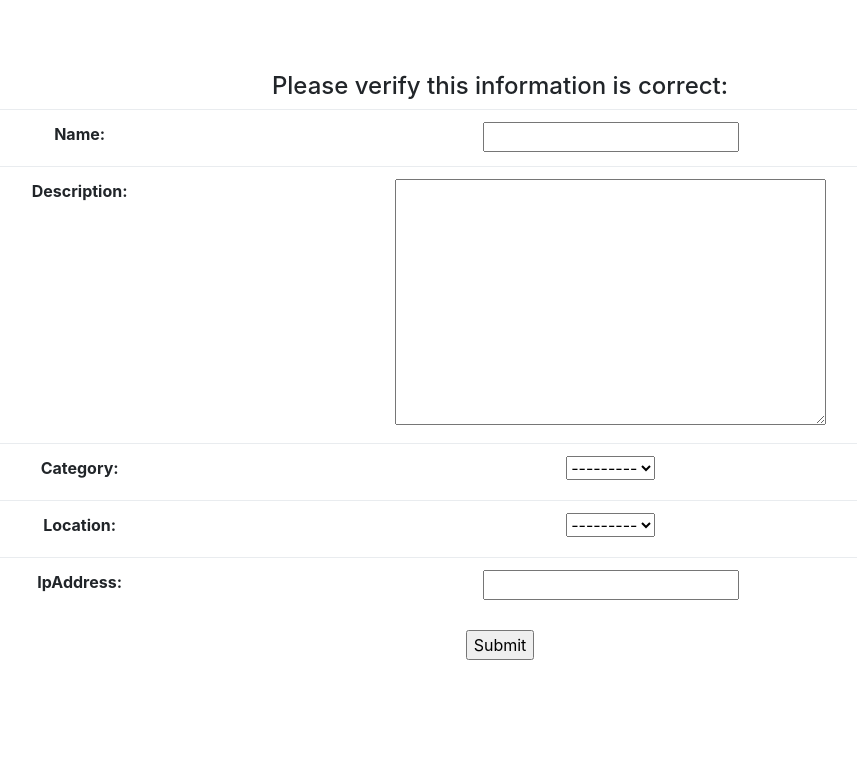
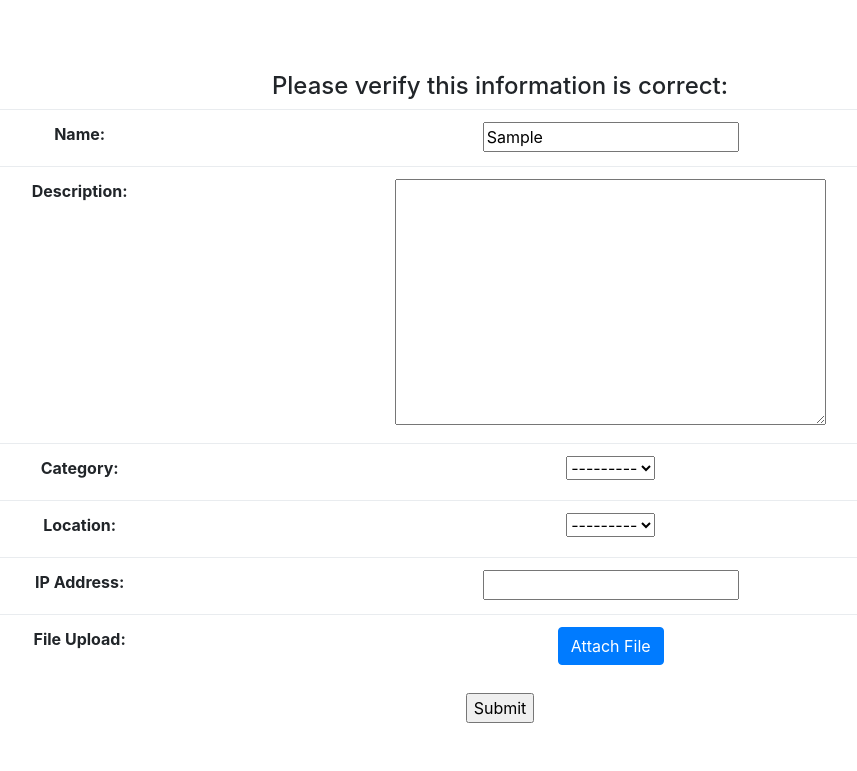
Before and after one commit to winstc/helpdesk, a Django app: page /ticket/open/ in a window 1280 px wide. Shown: the part 56-827 px from the top of the page, without its empty margins (140-997 px from the left). Before the commit the page ends 716 px from the top, so only its background shows below. Run offline with Django 3.2, Linux system fonts and the light colour scheme; the visitor is signed in with stand-in values (Sample User, id 1); data that the repository does not hold is empty; some libraries are stand-ins or nearby versions.

Commit message:
add new views for ticket management

```diff
--- a/helpdesk/tickets/forms.py
+++ b/helpdesk/tickets/forms.py
@@ -1,13 +1,30 @@
 from django.forms import ModelForm, TextInput
 
-import datetime
-
-
-from .models import Ticket, Location, Category, User
+from .models import Ticket, File
 
 
 class OpenForm(ModelForm):
 
+    def __init__(self, user, *args, **kwargs):
+        super(OpenForm, self).__init__(*args, **kwargs)
+        self.user = user
+        self.fields['name'].widget = TextInput(attrs={'value': self.user.first_name})
+
     class Meta:
         model = Ticket
         fields = ["name", "description", "category", "location", "ipAddress"]
+
+        labels = {
+            'ipAddress': "IP Address"
+        }
+
+
+class FileUploadForm(ModelForm):
+
+    class Meta:
+        model = File
+        fields = ["file", "description"]
+
+        help_texts = {
+            'description': "Give a brief description of what the file is"
+        }
--- a/helpdesk/tickets/models.py
+++ b/helpdesk/tickets/models.py
@@ -64,8 +64,8 @@ class Question(models.Model):
 class File(models.Model):
     ticket = models.ForeignKey(Ticket, on_delete=models.CASCADE)
     description = models.TextField()
-    file = models.FileField()
-    timestamp = models.DateTimeField()
+    file = models.FileField(upload_to='uploads/')
+    timestamp = models.DateTimeField(default=django.utils.timezone.now)
 
     def __str__(self):
         return self.file.name
--- a/helpdesk/tickets/templates/tickets/open.html
+++ b/helpdesk/tickets/templates/tickets/open.html
@@ -7,17 +7,54 @@
 
     <h4>Please verify this information is correct:</h4>
 
-    <form action="/ticket/open/" method="post">
+    <form action="/ticket/open/" method="post" enctype="multipart/form-data">
         {% csrf_token %}
         <table class="table">
 
-        {{ form.as_table }}
+            {{ form.as_table }}
+
+            <tr>
+                <th>File Upload:</th>
+                <td>
+                    <button type="button" class="btn btn-primary" data-toggle="modal" data-target="#fileModal">
+                        Attach File
+                    </button>
+
+                </td>
+            </tr>
 
         </table>
+        <input type="submit" value="Submit"/>
 
-         <input type="submit" value="Submit" />
+
+        <div class="modal" id="fileModal" tabindex="-1" role="dialog">
+            <div class="modal-dialog modal-lg" role="document">
+                <div class="modal-content">
+                    <div class="modal-header">
+                        Test
+                        <button type="button" class="close" data-dismiss="modal" aria-label="Close">
+                            <span aria-hidden="true">&times;</span>
+                        </button>
+                    </div>
+                    <div class="modal-body">
+                        <div class="container">
+                            <div class="row">
+                                <table class="table">
+                                    {{ file_form.as_table }}
+                                </table>
+                            </div>
+                        </div>
+                    </div>
+                    <div class="modal-footer">
+                        <button type="button" class="btn btn-secondary" data-dismiss="modal">Close</button>
+                    </div>
+                </div>
+            </div>
+        </div>
 
     </form>
 
+
+
 {% endblock %}
 --/>
--- a/helpdesk/tickets/views.py
+++ b/helpdesk/tickets/views.py
@@ -1,25 +1,35 @@
 from django.http import HttpResponse, HttpResponseRedirect
 from django.template import loader
 from django.contrib.auth.decorators import permission_required, login_required
+from django.shortcuts import get_object_or_404
 
 from .models import Ticket, Location, Category
-from .forms import OpenForm
-
-# Create your views here.
+from .forms import OpenForm, FileUploadForm
 
 
 @permission_required('tickets.can_view_all')
 def index(request):
-    latest_ticket_list = Ticket.objects.order_by('-submissionDate')[:5]
+    order_by = request.GET.get('order_by', "name")
+    show_completed = request.GET.get('show_completed', False)
+
+    if show_completed:
+        excluded = ""
+    else:
+        excluded = "C"
+
+    latest_ticket_list = Ticket.objects.exclude(status=excluded).order_by(order_by)
     template = loader.get_template('tickets/index.html')
     context = {
         'latest_ticket_list': latest_ticket_list,
     }
     return HttpResponse(template.render(context, request))
 
+@permission_required('tickets.can_view_all')
+def details(request, ticket_id):
+    template = loader.get_template('tickets/details.html')
+    ticket = get_object_or_404(Ticket, pk=ticket_id)
 
-def details(request, ticket_id):
-    return HttpResponse("You're looking at ticket %s" % ticket_id)
+    return HttpResponse(template.render({'ticket': ticket}, request))
 
 
 def status(request, ticket_id):
@@ -28,29 +38,35 @@ def status(request, ticket_id):
 
 @login_required
 def open_new(request):
-
     if request.method == 'POST':
         # create a form instance and populate it with data from the request:
 
-        form = OpenForm(request.POST)
+        form = OpenForm(request.user, request.POST)
+        file_form = FileUploadForm(request.POST, request.FILES)
 
         # check whether it's valid:
         if form.is_valid():
-                new_ticket = form.save(commit=False)
-                current_user = request.user
-                print(request.user)
-                new_ticket.user = current_user
-                print(current_user.id)
-                new_ticket.save()
+            new_ticket = form.save(commit=False)
+            current_user = request.user
+            new_ticket.user = current_user
+            new_ticket.save()
 
-                return HttpResponseRedirect('/')
+            if file_form.is_valid():
+                new_file = file_form.save(commit=False)
+                new_file.ticket = new_ticket
+                new_file.save()
+
+            return HttpResponseRedirect('/')
 
             # if a GET (or any other method) we'll create a blank form
     else:
-        form = OpenForm()
+        form = OpenForm(request.user)
+        file_form = FileUploadForm()
 
     template = loader.get_template('tickets/open.html')
     locations = Location.objects.all()
     categories = Category.objects.all()
 
-    return HttpResponse(template.render({"locations": locations, "categories": categories, 'form': form}, request))
+    return HttpResponse(
+        template.render({"locations": locations, "categories": categories, 'form': form, 'file_form': file_form},
+                        request))
```
Also changed, not shown: helpdesk/tickets/templates/tickets/details.html (+32 -9 lines), helpdesk/tickets/templates/tickets/index.html (+23 -5 lines).
